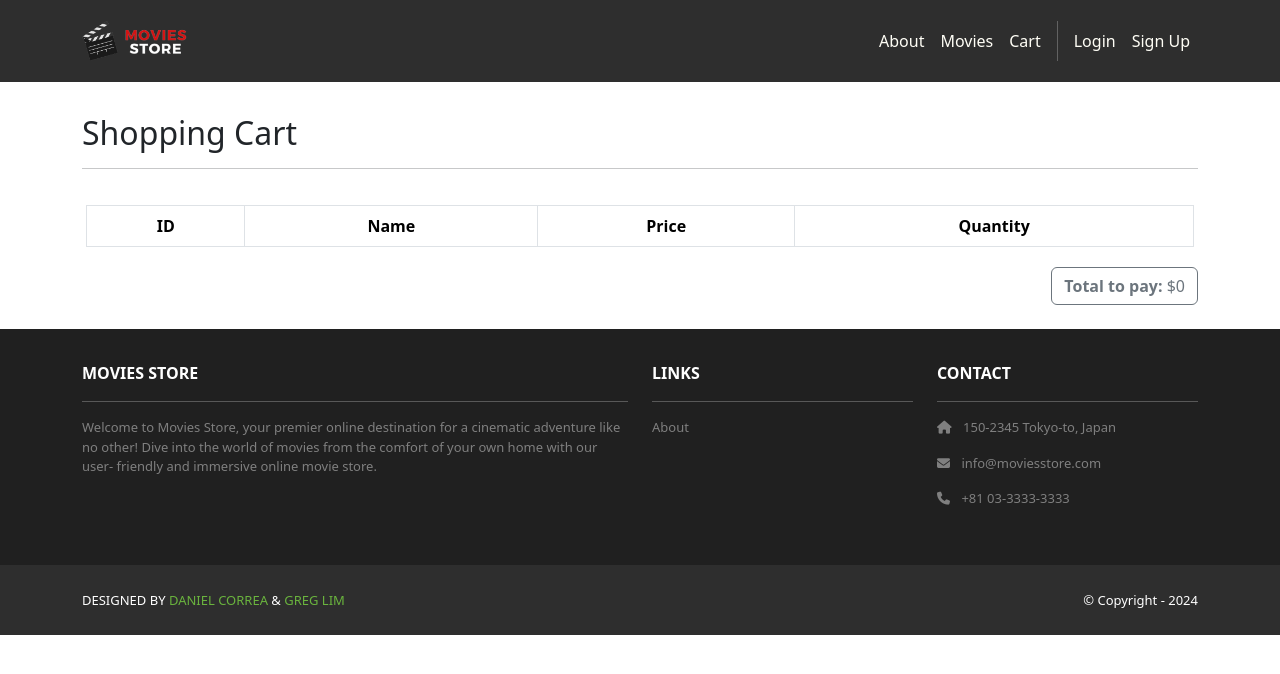
After one commit to MMNASH10/project1, a Django app: page /cart/ in a window 1280 px wide. The commit adds this page. Shown: the top 674 px of the page. Run offline with Django 5.2, Linux system fonts and the light colour scheme; lists and menus that the app fills with data are empty; some libraries are stand-ins or nearby versions.

Commit message:
cart page and cart information visible to user

```diff
--- /dev/null
+++ b/moviestore/cart/templates/cart/index.html
@@ -0,0 +1,45 @@
+{% extends 'base.html' %}
+{% block content %}
+{% load static %}
+{% load cart_filters %}
+<div class="p-3">
+  <div class="container">
+    <div class="row mt-3">
+      <div class="col mx-auto mb-3">
+        <h2>Shopping Cart</h2>
+        <hr />
+      </div>
+    </div>
+    <div class="row m-1">
+      <table class="table table-bordered table-striped
+        text-center">
+        <thead>
+          <tr>
+            <th scope="col">ID</th>
+            <th scope="col">Name</th>
+            <th scope="col">Price</th>
+            <th scope="col">Quantity</th>
+          </tr>
+        </thead>
+        <tbody>
+          {% for movie in template_data.movies_in_cart %}
+          <tr>
+            <td>{{ movie.id }}</td>
+            <td>{{ movie.name }}</td>
+            <td>${{ movie.price }}</td>
+            <td>{{ request.session.cart|get_quantity:movie.id }}
+            </td>
+          </tr>
+          {% endfor %}
+        </tbody>
+      </table>
+    </div>
+    <div class="row">
+      <div class="text-end">
+        <a class="btn btn-outline-secondary mb-2"><b>Total
+          to pay:</b> ${{ template_data.cart_total }}</a>
+      </div>
+    </div>
+  </div>
+</div>
+{% endblock content %}
--- /dev/null
+++ b/moviestore/cart/templatetags/cart_filters.py
@@ -0,0 +1,5 @@
+from django import template
+register = template.Library()
+@register.filter(name='get_quantity')
+def get_cart_quantity(cart, movie_id):
+    return cart[str(movie_id)]
--- a/moviestore/cart/urls.py
+++ b/moviestore/cart/urls.py
@@ -1,5 +1,6 @@
 from django.urls import path
 from . import views
 urlpatterns = [
+    path('', views.index, name='cart.index'),
     path('<int:id>/add/', views.add, name='cart.add'),
 ]
--- /dev/null
+++ b/moviestore/cart/utils.py
@@ -0,0 +1,6 @@
+def calculate_cart_total(cart, movies_in_cart):
+    total = 0
+    for movie in movies_in_cart:
+        quantity = cart[str(movie.id)]
+        total += movie.price * int(quantity)
+    return total
--- a/moviestore/cart/views.py
+++ b/moviestore/cart/views.py
@@ -1,11 +1,30 @@
-from django.shortcuts import render
+from django.shortcuts import render, get_object_or_404, redirect
+from movies.models import Movie
+from .utils import calculate_cart_total
 
-# Create your views here.
-from django.shortcuts import get_object_or_404, redirect
-from movies.models import Movie
+# View to display the cart page
+def index(request):
+    cart_total = 0
+    movies_in_cart = []
+    cart = request.session.get('cart', {})
+    movie_ids = list(cart.keys())
+
+    if movie_ids:
+        movies_in_cart = Movie.objects.filter(id__in=movie_ids)
+        cart_total = calculate_cart_total(cart, movies_in_cart)
+
+    template_data = {
+        'title': 'Cart',
+        'movies_in_cart': movies_in_cart,
+        'cart_total': cart_total
+    }
+
+    return render(request, 'cart/index.html', {'template_data': template_data})
+
+# View to add a movie to the cart
 def add(request, id):
     get_object_or_404(Movie, id=id)
     cart = request.session.get('cart', {})
     cart[id] = request.POST['quantity']
     request.session['cart'] = cart
-    return redirect('home.index')
+    return redirect('cart.index')
--- a/moviestore/moviestore/templates/base.html
+++ b/moviestore/moviestore/templates/base.html
@@ -53,6 +53,7 @@
           <div class="navbar-nav ms-auto navbar-ml">
             <a class="nav-link" href="{% url 'home.about' %}">About</a>
             <a class="nav-link" href="{% url 'movies.index' %}">Movies</a>
+            <a class="nav-link" href="{% url 'cart.index' %}">Cart</a>
             <div class="vr bg-white mx-2 d-none d-lg-block"></div>
             {% if user.is_authenticated %}
             <a class="nav-link" href="{% url 'accounts.logout' %}"
```
Also changed, not shown: moviestore/db.sqlite3.
